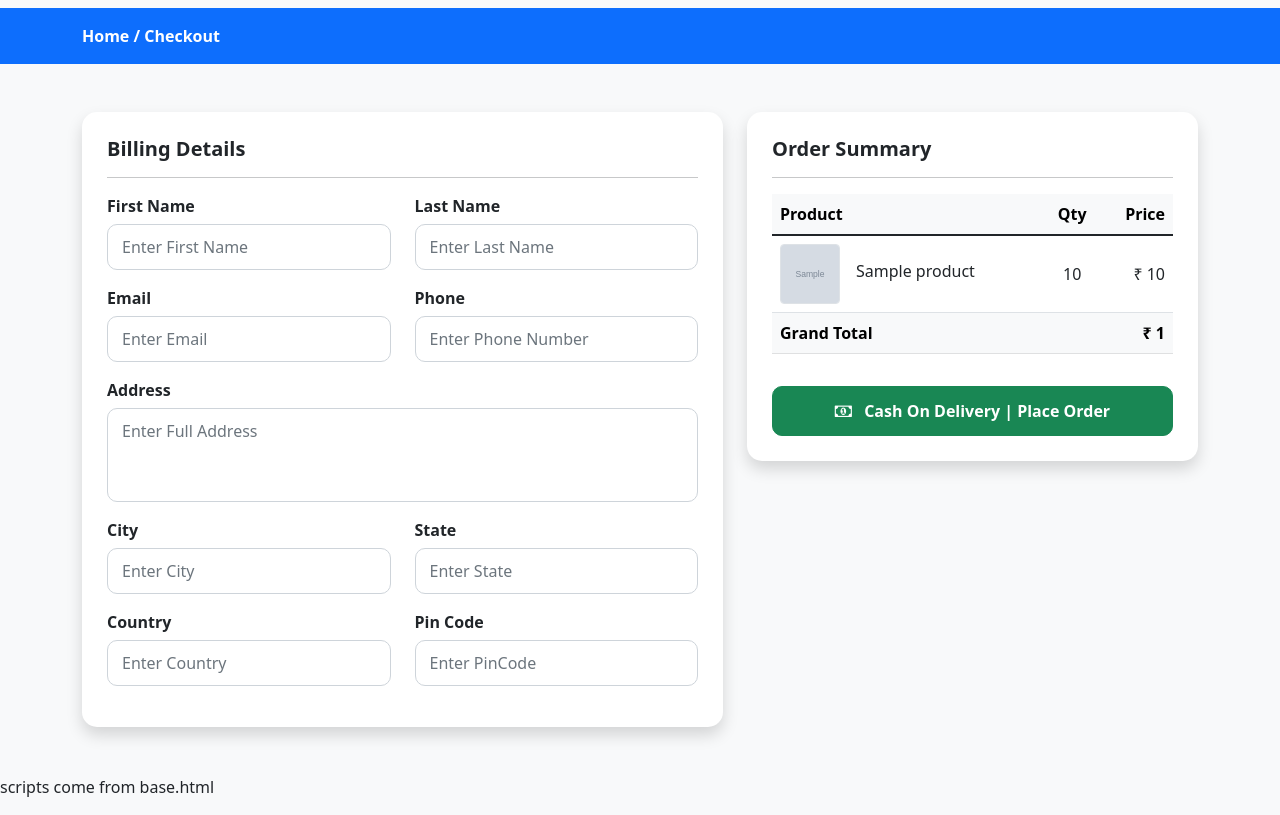
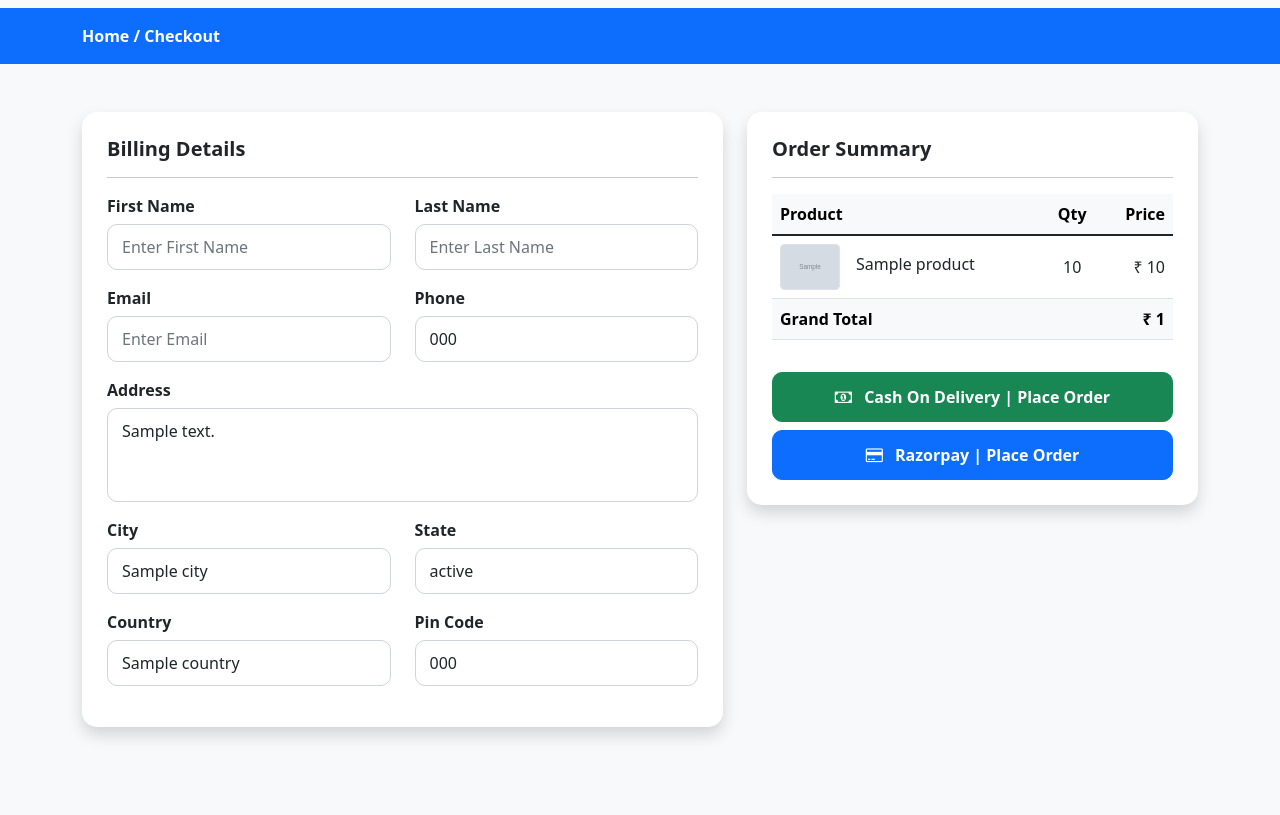
Before and after one commit to sajjadali-fullstack/genz-kart, a Django app: template ecommerce/store/templates/store/checkout.html in a window 1280 px wide. Shown: the part 56-871 px from the top of the page. After the commit the page ends 794 px from the top, so only its background shows below. Run offline with Django 5.2, Linux system fonts and the light colour scheme; tables that the repository leaves empty hold one stand-in row (values such as "Sample post"); the template is opened without the code that fills it: values that come from a table or form of the project are taken from there, most other values are stand-ins (such as "Sample title", 1, 10 or a date in 2020); grey boxes marked "Sample" are stand-in pictures; parts of the project's set-up code (start-up, migrations or seed data) failed here and were passed over; some libraries are stand-ins or nearby versions.

Commit message:
feat: add Razorpay and SweetAlert scripts to checkout page

```diff
--- a/ecommerce/store/templates/store/checkout.html
+++ b/ecommerce/store/templates/store/checkout.html
@@ -125,48 +125,54 @@
 
                             <div class="col-md-6 mb-3">
                                 <label class="form-label">First Name</label>
-                                <input type="text" required class="form-control" name="fname" placeholder="Enter First Name">
+                                <input type="text" required value="{{ request.user.first_name }}" class="form-control"
+                                    name="fname" placeholder="Enter First Name">
                             </div>
 
                             <div class="col-md-6 mb-3">
                                 <label class="form-label">Last Name</label>
-                                <input type="text" required class="form-control" name="lname" placeholder="Enter Last Name">
+                                <input type="text" required value="{{ request.user.last_name }}" class="form-control"
+                                    name="lname" placeholder="Enter Last Name">
                             </div>
 
                             <div class="col-md-6 mb-3">
                                 <label class="form-label">Email</label>
-                                <input type="email" required class="form-control" name="email" placeholder="Enter Email">
+                                <input type="email" required value="{{ request.user.email }}" class="form-control"
+                                    name="email" placeholder="Enter Email">
                             </div>
 
                             <div class="col-md-6 mb-3">
                                 <label class="form-label">Phone</label>
-                                <input type="tel" required class="form-control" name="phone" placeholder="Enter Phone Number">
+                                <input type="tel" required value="{{ userprofile.phone }}" class="form-control"
+                                    name="phone" placeholder="Enter Phone Number">
                             </div>
 
-                            <div class="col-12 mb-3">
-                                <label class="form-label">Address</label>
-                                <textarea class="form-control" name="address" rows="3"
-                                  required  placeholder="Enter Full Address"></textarea>
-                            </div>
+                            <div class="col-12 mb-3"> <label class="form-label">Address</label><textarea
+                                    class="form-control" name="address" rows="3" required
+                                    placeholder="Enter Full Address">{{ userprofile.address }}</textarea> </div>
 
                             <div class="col-md-6 mb-3">
                                 <label class="form-label">City</label>
-                                <input type="text" required class="form-control" name="city" placeholder="Enter City">
+                                <input type="text" value="{{ userprofile.city }}" required class="form-control"
+                                    name="city" placeholder="Enter City">
                             </div>
 
                             <div class="col-md-6 mb-3">
                                 <label class="form-label">State</label>
-                                <input type="text" required class="form-control" name="state" placeholder="Enter State">
+                                <input type="text" value="{{ userprofile.state }}" required class="form-control"
+                                    name="state" placeholder="Enter State">
                             </div>
 
                             <div class="col-md-6 mb-3">
                                 <label class="form-label">Country</label>
-                                <input type="text" required class="form-control" name="country" placeholder="Enter Country">
+                                <input type="text" value="{{ userprofile.country }}" required class="form-control"
+                                    name="country" placeholder="Enter Country">
                             </div>
 
                             <div class="col-md-6 mb-3">
                                 <label class="form-label">Pin Code</label>
-                                <input type="number" required class="form-control" name="pincode" placeholder="Enter PinCode">
+                                <input type="number" value="{{ userprofile.pincode }}" required class="form-control"
+                                    name="pincode" placeholder="Enter PinCode">
                             </div>
 
                         </div>
@@ -216,7 +222,7 @@
 
                                             <div class="d-flex align-items-center">
 
-                                                <img src="{{ item.product.product_image.url }}" width="60" height="60"
+                                                <img src="{{ item.product.product_image.url }}" width="60px"
                                                     class="me-3 border rounded">
 
                                                 <div>
@@ -259,12 +265,17 @@
 
                             </table>
 
-                            </div>
-                            <input type="hidden" value="COD" name="payment_mode">
-                            <button type="submit" class="btn btn-success btn-order w-100 mt-3">
-                                <i class="fa fa-money me-2"></i>
-                                Cash On Delivery | Place Order
-                            </button>
+                        </div>
+                        <input type="hidden" value="COD" name="payment_mode">
+                        <!--COD  -->
+                        <button type="submit" class="btn btn-success btn-order w-100 mt-3"> <i
+                                class="fa fa-money me-2"></i> Cash On Delivery | Place Order </button>
+                        <!-- Razorpay -->
+                        <button type="button" class="btn btn-primary btn-order w-100 mt-2 payWithRazorpay"> <i
+                                class="fa fa-credit-card me-2"></i> Razorpay | Place Order </button>
+
+                        <!-- <button type="button" class="btn btn-primary btn-order w-100 mt-2"><i
+                                class="fa fa-lock me-2"></i>Secure Payment with Razorpay</button> -->
 
                         {% else %}
 
@@ -293,3 +304,12 @@
 </div>
 
 {% endblock contentBlock %}
+
+
+<!-- Razorpay  Script -->
+ <!-- https://razorpay.com/docs/payments/payment-gateway/web-integration/standard/integration-steps/ -->
+{% block scriptsBlock %}
+<script src="https://checkout.razorpay.com/v1/checkout.js"></script>
+<!-- Sweetalert -->
+<script src="https://unpkg.com/sweetalert/dist/sweetalert.min.js"></script>
+{% endblock scriptsBlock %}
```
